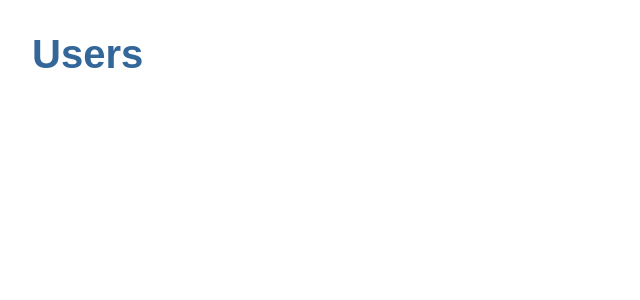
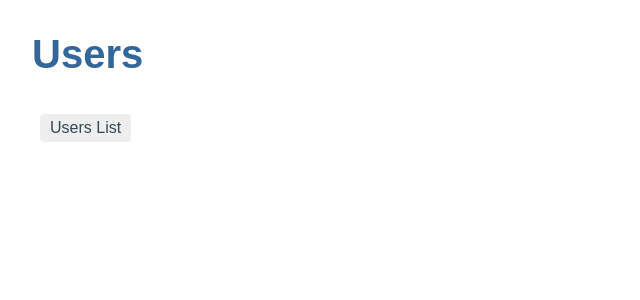
Before and after one commit to YuliaBeliak/ngApp, an Angular app: page /detail/1 in a window 1280 px wide. Shown: the top 300 px of the page, without its empty margins (0-640 px from the left). Built offline with nearby package versions, Linux system fonts and the light colour scheme.

Commit message:
feat: add css style for navigation

```diff
--- a/package.json
+++ b/package.json
@@ -20,6 +20,7 @@
     "@angular/platform-browser-dynamic": "~8.2.14",
     "@angular/router": "~8.2.14",
     "rxjs": "~6.4.0",
+    "serialize-javascript": "^2.1.2",
     "tslib": "^1.10.0",
     "zone.js": "~0.9.1"
   },
--- a/src/app/user-detail/user-detail.component.css
+++ b/src/app/user-detail/user-detail.component.css
@@ -15,3 +15,22 @@
 .user-details ul {
   padding-left: 0;
 }
+
+nav a {
+  padding: 5px 10px;
+  text-decoration: none;
+  margin-top: 10px;
+  display: inline-block;
+  background-color: #eee;
+  border-radius: 4px;
+}
+nav a:visited, a:link {
+  color: #334953;
+}
+nav a:hover {
+  color: #039be5;
+  background-color: #cfd8dc;
+}
+nav a.active {
+  color: #039be5;
+}
--- a/src/app/user-detail/user-detail.component.html
+++ b/src/app/user-detail/user-detail.component.html
@@ -1,4 +1,8 @@
-<div *ngIf="user" class="user-details">
+<div class="user-details">
+  <nav>
+    <a title="go to the users list" routerLink="/users">Users List</a>
+  </nav>
+  <div *ngIf="user">
     <h2>{{user.firstName + ' ' + user.lastName | uppercase}} Details</h2>
 
     <ul>
@@ -13,3 +17,4 @@
       </li>
     </ul>
   </div>
+</div>
--- a/src/app/user-detail/user-detail.component.ts
+++ b/src/app/user-detail/user-detail.component.ts
@@ -1,7 +1,7 @@
-import { Component, OnInit, Input } from '@angular/core';
+import { Component, OnInit} from '@angular/core';
 import { User } from "../user";
-import { USERS } from "../mock-users";
 import { ActivatedRoute } from "@angular/router";
+import { UserService } from "../user.service";
 
 @Component({
   selector: 'app-user-detail',
@@ -12,12 +12,13 @@ export class UserDetailComponent implements OnInit {
 
   user: User;
 
-  constructor(private route: ActivatedRoute) {
-  }
+  constructor(
+    private route: ActivatedRoute,
+    private userService: UserService
+  ) { }
 
   ngOnInit() {
-    this.route.paramMap.subscribe(params => {
-      this.user = USERS.find(el => el._id === params.get('id'));
-    })
+    const id = this.route.snapshot.paramMap.get('id');
+    this.user = this.userService.getUser(id);
   }
 }
--- a/src/app/user.service.ts
+++ b/src/app/user.service.ts
@@ -9,7 +9,7 @@ export class UserService {
 
   constructor() { }
 
-  getUsers(): User[] {
-    return USERS;
+  public getUser(id: string): User {
+    return  USERS.find(el => el._id === id);
   }
 }
--- a/src/app/users/users.component.html
+++ b/src/app/users/users.component.html
@@ -1,6 +1,5 @@
 <ul class="users">
-  <li *ngFor="let user of users" (click)="selectedUser = user" [class.selected]="user === selectedUser"
-      [routerLink]="['/detail', user._id]">
+  <li *ngFor="let user of users" [routerLink]="['/detail', user._id]">
     {{user.firstName + ' ' + user.lastName}}
   </li>
 </ul>
--- a/src/app/users/users.component.ts
+++ b/src/app/users/users.component.ts
@@ -11,8 +11,6 @@ export class UsersComponent implements OnInit {
 
   public users: User[] = USERS;
 
-  public selectedUser: User;
-
   constructor() { }
 
   ngOnInit() {
```
Also changed, not shown: 1 other file (tests, documents, lock files or other folders). Lines whose indentation alone changed are shown as unchanged.
